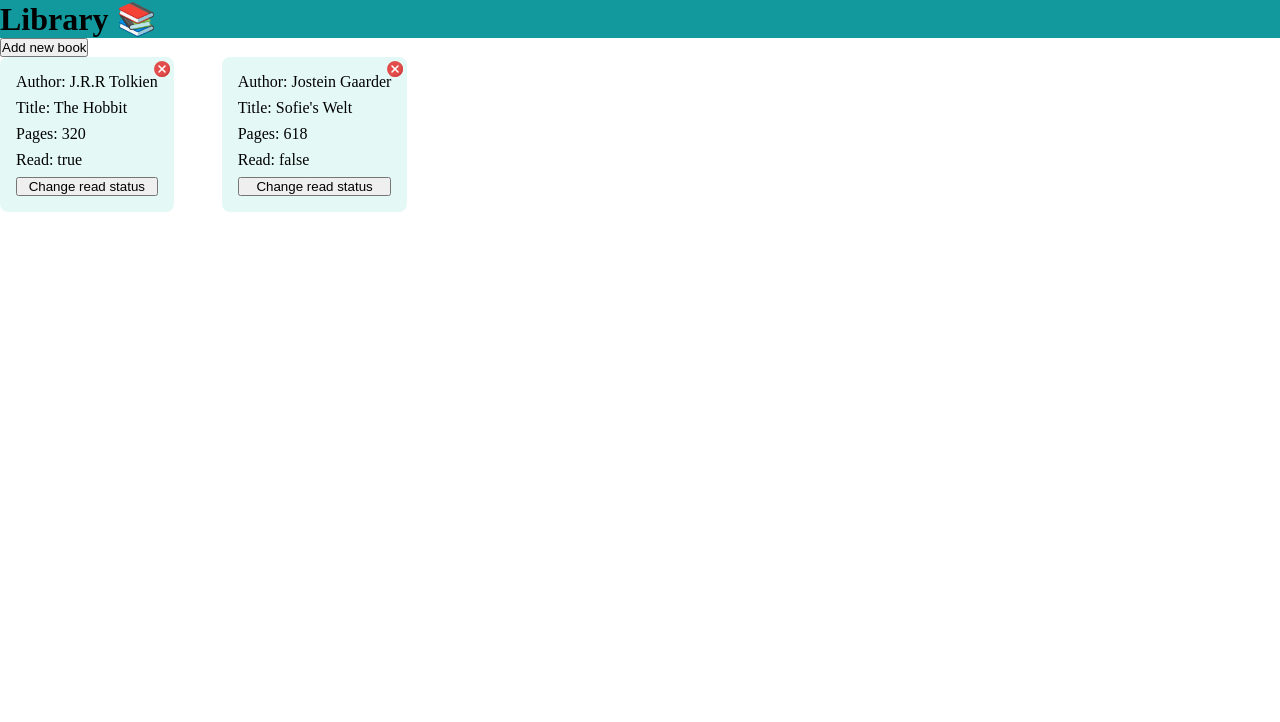
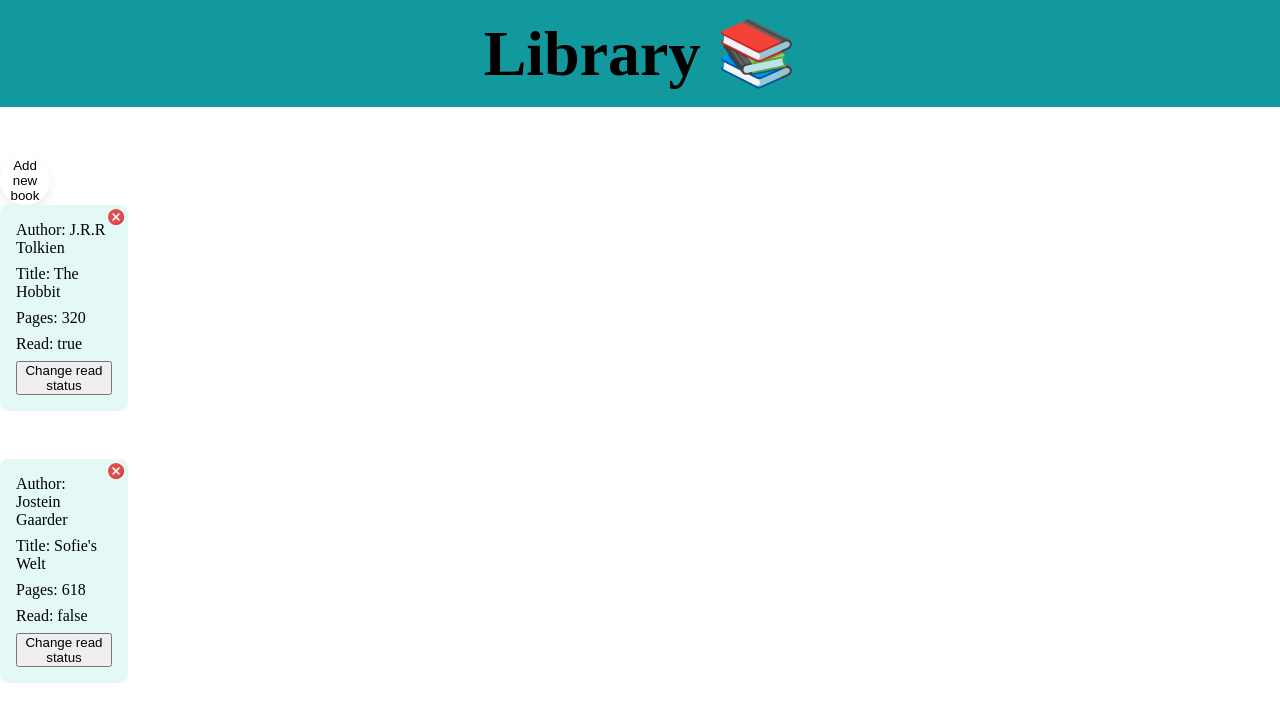
Before and after one commit to NerwenElensar/library, a plain HTML site: page index.html in a window 1280 px wide. Drawn offline with Linux system fonts and the light colour scheme; a web font is replaced by a local one.

Commit message:
style add book button and general layout of page

```diff
--- a/styles.css
+++ b/styles.css
@@ -1,6 +1,15 @@
+@import url('https://fonts.googleapis.com/css2?family=Gentium+Book+Plus&display=swap');
+
 *{
     margin: 0;
     padding: 0;
+}
+
+body {
+    display: grid;
+    grid-template-columns: 10% 1fr;
+    align-items: center;
+    gap: 48px;
 }
 
 p{
@@ -9,7 +18,28 @@ p{
 
 header{
     background-color: #11999E;
+    grid-column: 1/3;
+    text-align: center;
+    padding-top: 16px;
+    padding-bottom: 16px;
+    font-size: 2rem;
+    font-family: 'Gentium Book Plus', serif;
 }
+
+#add-book-btn{
+    background-color: white;
+    border: none;
+    border-radius: 50%;
+    width: 50px;
+    height: 50px;
+    justify-self: center;
+    box-shadow: rgba(204, 204, 204, 0.35) 0px 5px 8px;
+}
+
+#add-book-btn:hover{
+    box-shadow: rgba(204, 204, 204, 0.35) inset 0px 5px 8px;
+}
+
 
 .card {
     border-radius: 8px;
@@ -39,6 +69,11 @@ header{
     padding: 24px;
     width: 250px;
     display: none;
+    position: fixed;
+    right: 50%;
+    top: 30%;
+    background-color: antiquewhite;
+    z-index: 1;
 }
 
 .form-container{
```
